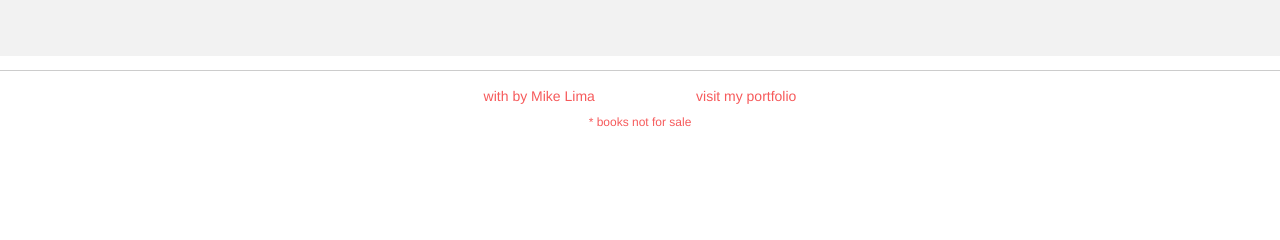
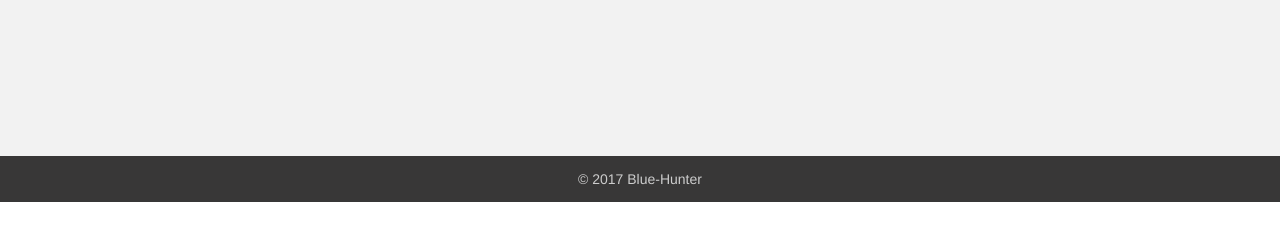
Before and after one commit to mikemajesty/blue-hunter-frontend, an Angular app: page / in a window 1280 px wide. Shown: the part 494-734 px from the top of the page. Built offline with nearby package versions, Linux system fonts and the light colour scheme; what ngx-loading would draw is missing.

Commit message:
Add footer section

```diff
--- a/src/app/content/content.component.html
+++ b/src/app/content/content.component.html
@@ -63,4 +63,3 @@
     </div>
   </div>
 </div>
-<hr>
--- a/src/app/content/content.component.less
+++ b/src/app/content/content.component.less
@@ -5,8 +5,9 @@ html, body {
 
 .main {
   background-color: #f2f2f2;
-  min-height: 550px;
+  min-height: 650px;
 }
+
 .main h1 {
   color: #F65A5B;
   font-size: 64px;
@@ -15,6 +16,7 @@ html, body {
   margin: 10px;
   text-shadow: 0 2px 5px rgba(0, 0, 0, 0.4);
 }
+
 .main h2 {
   color: #39D1B4;
   font-size: 20px;
@@ -28,6 +30,7 @@ html, body {
   position: relative;
   padding: 50px;
 }
+
 .thumbnail img {
   margin-bottom: 30px;
   max-width: 80%;
@@ -103,6 +106,7 @@ a {
   color: #F65A5B !important;
   text-decoration: none !important;
 }
+
 a:active, a:visited {
   color: #F65A5B !important;
   text-decoration: none !important;
@@ -129,32 +133,40 @@ hr {
   margin: 1em 0;
   padding: 0;
 }
+
 body {
     padding-top: 50px;
 }
+
 .dropdown.dropdown-lg .dropdown-menu {
     margin-top: -1px;
     padding: 6px 20px;
 }
+
 .input-group-btn .btn-group {
     display: flex !important;
 }
+
 .btn-group .btn {
     border-radius: 0;
     margin-left: -1px;
 }
+
 .btn-group .btn:last-child {
     border-top-right-radius: 4px;
     border-bottom-right-radius: 4px;
 }
+
 .btn-group .form-horizontal .btn[type="submit"] {
   border-top-left-radius: 4px;
   border-bottom-left-radius: 4px;
 }
+
 .form-horizontal .form-group {
     margin-left: 0;
     margin-right: 0;
 }
+
 .form-group .form-control:last-child {
     border-top-left-radius: 4px;
     border-bottom-left-radius: 4px;
--- a/src/app/footer/footer.component.html
+++ b/src/app/footer/footer.component.html
@@ -1,8 +1,5 @@
-<div class="me grow">
-    <a href="#" target="_blank" class="paw">
-      <i class="fa fa-code fa-2x"> </i> with <i class="fa fa-heart fa-2x"></i> by Mike Lima &nbsp;&nbsp;&nbsp; &nbsp;&nbsp;&nbsp;&nbsp;&nbsp;
-      &nbsp;&nbsp;&nbsp;&nbsp;&nbsp; &nbsp;&nbsp;&nbsp;&nbsp;&nbsp; &nbsp;&nbsp;
-      <i class="fa fa-paw fa-2x"></i> visit my portfolio
-  </a>
-  <h6> * books not for sale</h6>
-</div>
+<footer id="myFooter">
+  <div class="footer-copyright">
+    <p>© 2017 Blue-Hunter </p>
+  </div>
+</footer>
--- a/src/app/footer/footer.component.less
+++ b/src/app/footer/footer.component.less
@@ -1,12 +1,16 @@
-.me, .paw {
-  text-align: center;
-  color: #F65A5B;
+#myFooter {
+	background-color: #373a48;
+	color:white;
 }
 
-.grow {
-  transition: all 0.5s ease-in-out;
-  margin-top: 1%;
+#myFooter .footer-copyright{
+	background-color: #383737;
+	padding-top:3px;
+	padding-bottom:3px;
+	text-align: center;
 }
-.grow:hover {
-  transform: scale(1.1);
+
+#myFooter .footer-copyright p{
+	margin:10px;
+	color: #ccc;
 }
```
